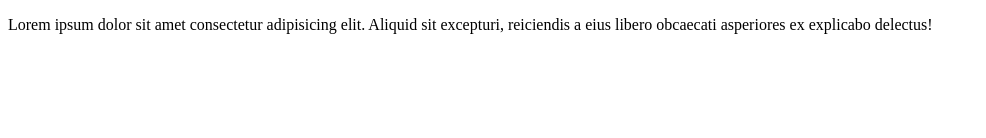
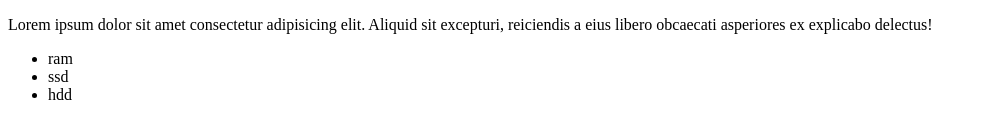
Before and after one commit to mohimanul-Islam/Web-Design, a plain HTML site: page index.html in a window 1280 px wide. Shown: the part 186-324 px from the top of the page, without its empty margins (0-986 px from the left). Drawn offline with Linux system fonts and the light colour scheme.

Commit message:
first commit3

```diff
--- a/index.html
+++ b/index.html
@@ -15,5 +15,10 @@
       excepturi, reiciendis a eius libero obcaecati asperiores ex explicabo
       delectus!
     </p>
+    <ul>
+      <li>ram</li>
+      <li>ssd</li>
+      <li>hdd</li>
+    </ul>
   </body>
 </html>
```
